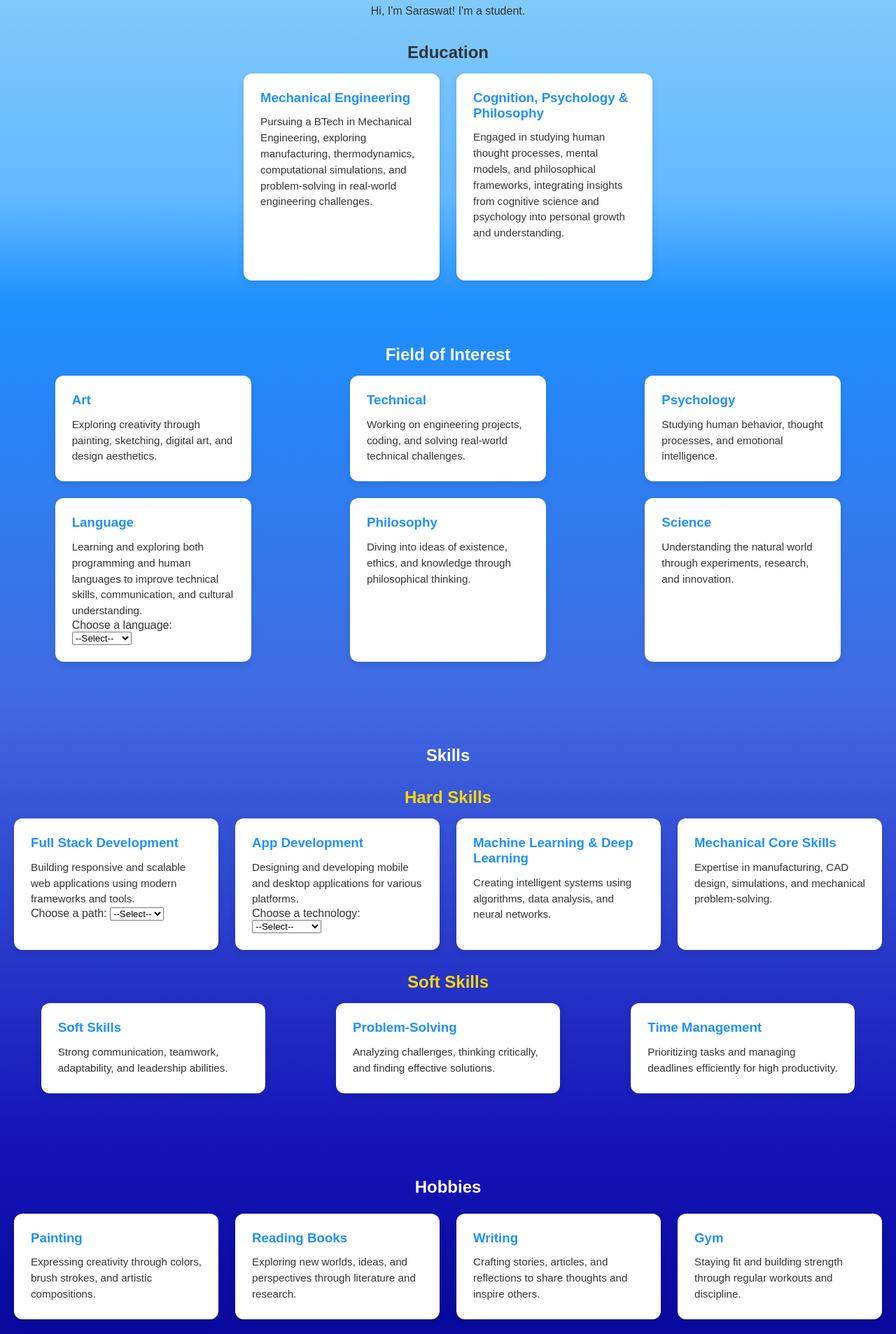
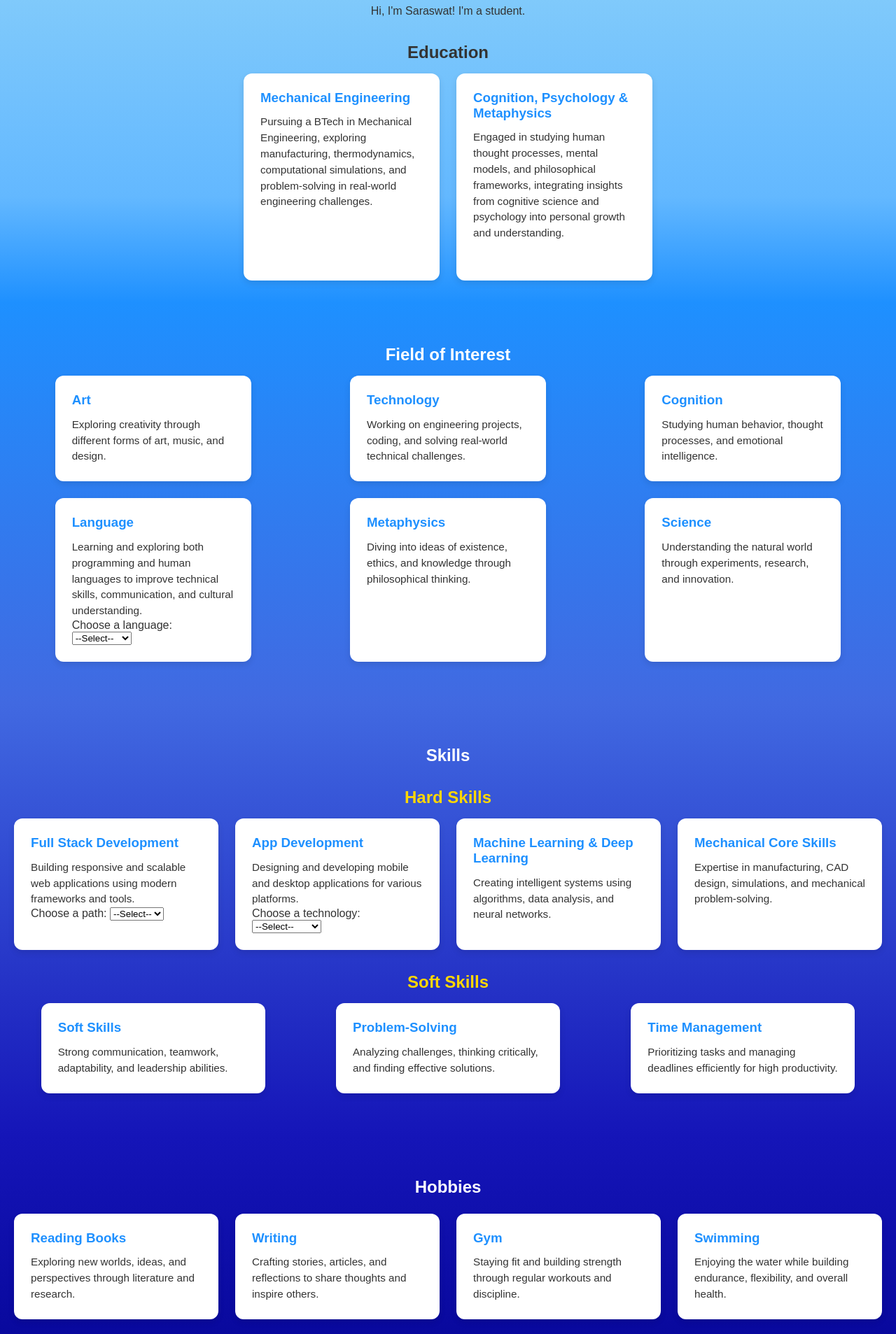
Before and after one commit to SARSmars/Portfolio, a plain HTML site: page index.html in a window 1280 px wide. Shown: the part 873-2780 px from the top of the page at 70% size. Drawn offline with Linux system fonts and the light colour scheme.

Commit message:
mechanical update

```diff
--- a/index.html
+++ b/index.html
@@ -65,7 +65,7 @@
     <!-- Education Section -->
     <h2 class="education-heading">Education</h2>
     <div class="education-cards">
-      <div class="edu-card">
+      <div class="edu-card" >
         <h3>Mechanical Engineering</h3>
         <p>
           Pursuing a BTech in Mechanical Engineering, exploring manufacturing,
@@ -74,7 +74,7 @@
         </p>
       </div>
       <div class="edu-card">
-        <h3>Cognition, Psychology & Philosophy</h3>
+        <h3>Cognition, Psychology & Metaphysics</h3>
         <p>
           Engaged in studying human thought processes, mental models, and philosophical
           frameworks, integrating insights from cognitive science and psychology into
@@ -92,16 +92,16 @@
 
       <div class="interest-card">
         <h3>Art</h3>
-        <p>Exploring creativity through painting, sketching, digital art, and design aesthetics.</p>
+        <p>Exploring creativity through different forms of art, music, and design.</p>
       </div>
 
       <div class="interest-card">
-        <h3>Technical</h3>
+        <h3>Technology</h3>
         <p>Working on engineering projects, coding, and solving real-world technical challenges.</p>
       </div>
 
       <div class="interest-card">
-        <h3>Psychology</h3>
+        <h3>Cognition</h3>
         <p>Studying human behavior, thought processes, and emotional intelligence.</p>
       </div>
 
@@ -121,7 +121,7 @@
 
 
       <div class="interest-card">
-        <h3>Philosophy</h3>
+        <h3>Metaphysics</h3>
         <p>Diving into ideas of existence, ethics, and knowledge through philosophical thinking.</p>
       </div>
 
@@ -169,7 +169,7 @@
         <p>Creating intelligent systems using algorithms, data analysis, and neural networks.</p>
       </div>
 
-      <div class="skill-card" onclick="location.href='mechanical.html'">
+      <div class="skill-card" onclick="location.href='./skills/mechanical/index.html'">
         <h3>Mechanical Core Skills</h3>
         <p>Expertise in manufacturing, CAD design, simulations, and mechanical problem-solving.</p>
       </div>
@@ -200,10 +200,6 @@
     <h2>Hobbies</h2>
     <div class="hobbies-grid">
 
-      <div class="hobby-card">
-        <h3>Painting</h3>
-        <p>Expressing creativity through colors, brush strokes, and artistic compositions.</p>
-      </div>
 
       <div class="hobby-card">
         <h3>Reading Books</h3>
```
Also changed, not shown: skills/mechanical/index.html (added, +11 -0 lines).
